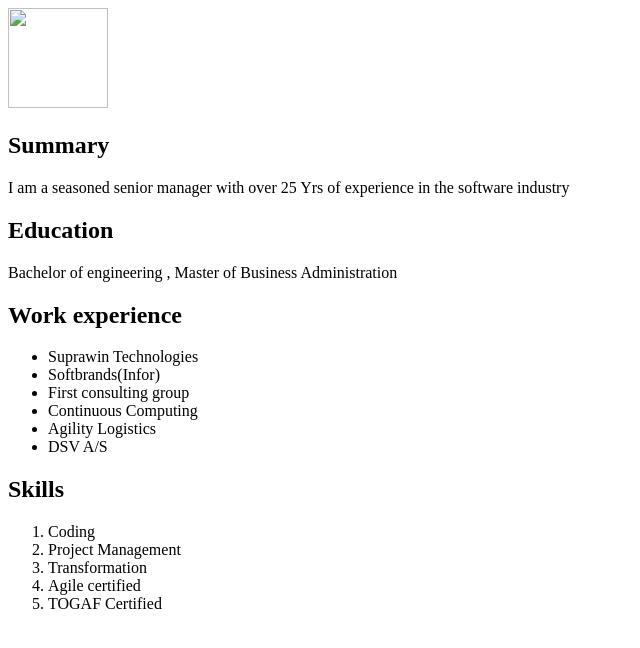
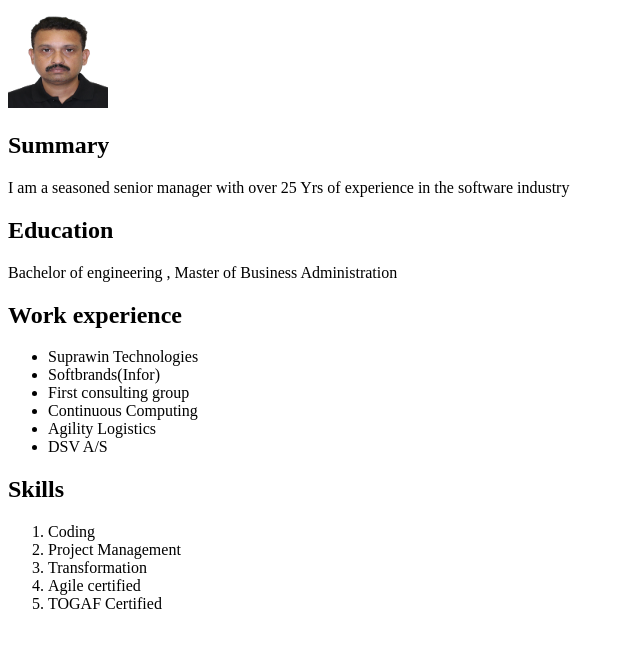
Before and after one commit to harsha281077/Harsha-Resume, a plain HTML site: page index.html in a window 1280 px wide. Shown: the whole page, without its empty margins (0-640 px from the left). Drawn offline with Linux system fonts and the light colour scheme.

Commit message:
Update index.html

```diff
--- a/index.html
+++ b/index.html
@@ -6,7 +6,7 @@
     <title>My resume</title>
 </head>
 <body>
-    <img src="./Harsha.jpg" width = 100 height = 100>
+    <img src="./Assets/Harsha.jpg" width = 100 height = 100>
    <h2>Summary</h2>
    <p> I am a seasoned senior manager with over 25 Yrs of experience in the software industry</p>
    <h2>Education</h2>
```
